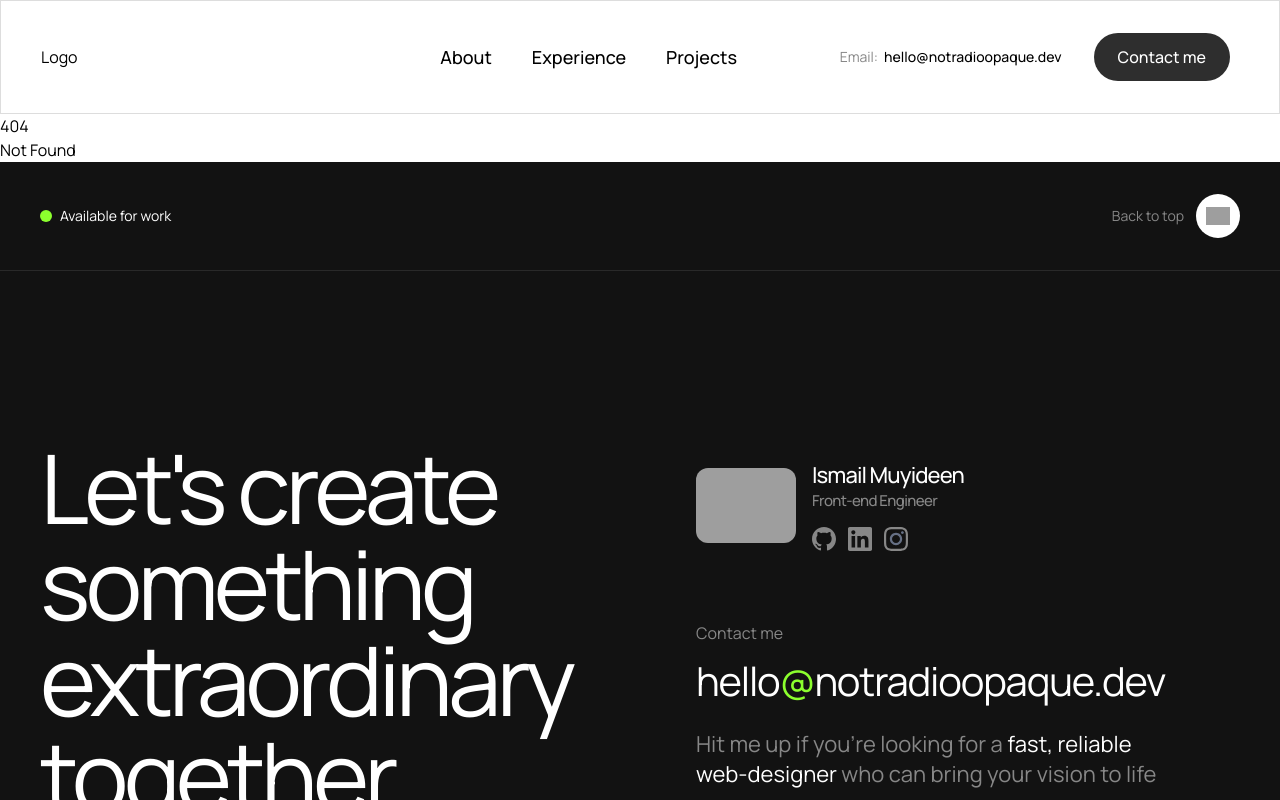
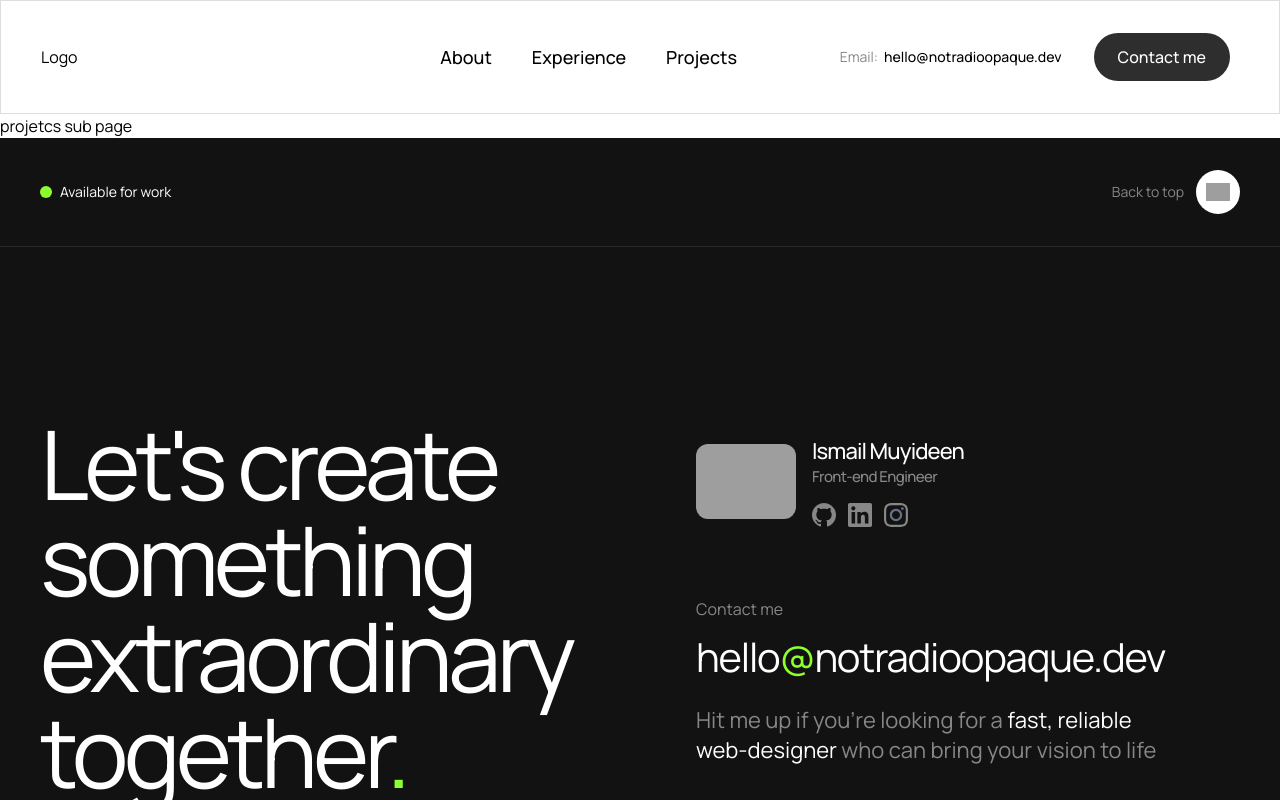
Before and after one commit to notRadioOpaque/heyismail.xyz, a SvelteKit app: page /projects/1 in a window 1280 px wide. Before the commit this address had no page. Shown: the top 800 px of the page. Built offline with nearby package versions, Linux system fonts and the light colour scheme; grey boxes are pictures that could not be loaded.

Commit message:
:rocket: added a dynamic page for each project

```diff
--- a/src/routes/projects/+page.svelte
+++ b/src/routes/projects/+page.svelte
@@ -25,7 +25,7 @@
 
 	<div class="mt-20 flex flex-col gap-[120px]">
 		{#each projectCount as project}
-			<a href="/" class="flex flex-col gap-8">
+			<a href={`/projects/${project}`} class="flex flex-col gap-8">
 				<div class="h-[683px] overflow-hidden rounded-2xl border border-gray-200 bg-gray-100">
 					<img src="" alt="" />
 				</div>
--- /dev/null
+++ b/src/routes/projects/[project]/+page.svelte
@@ -0,0 +1 @@
+<h1>projetcs sub page</h1>
```
